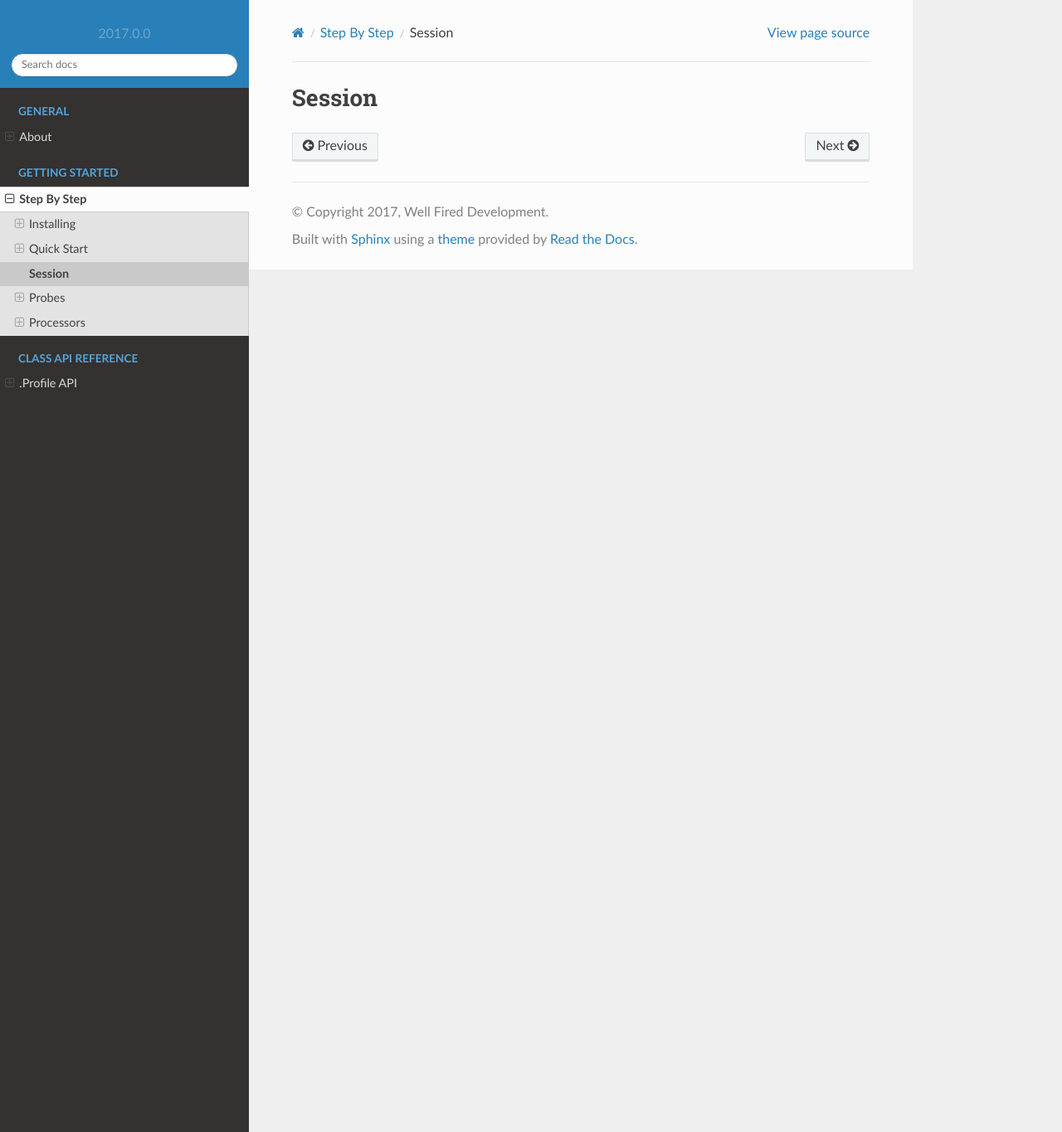
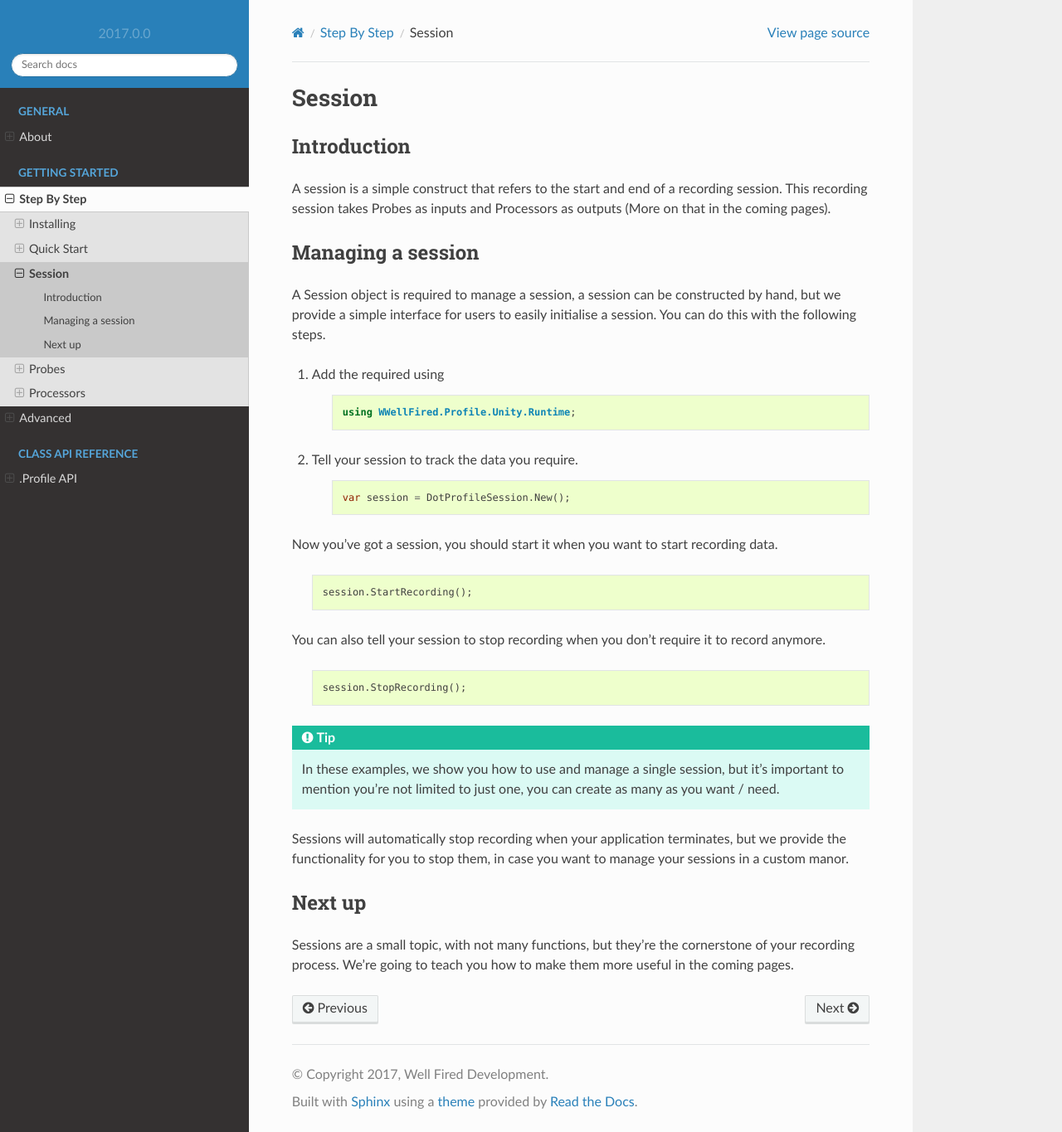
Before and after one commit to WellFiredDevelopment/dotProfileDocumentation, a Sphinx documentation site: the page built from sphinx/source/learn/step_by_step/session.rst, in a window 1280 px wide and 1365 px high. Shown: the whole window at 83% size. Built offline with Sphinx 7.4.7 and the Read the Docs theme 2.0.0, drawn with Linux system fonts in a browser that asks for light colours.

```diff
--- a/sphinx/source/conf.py
+++ b/sphinx/source/conf.py
@@ -44,7 +44,7 @@ source_suffix = '.rst'
 master_doc = 'index'
 
 # General information about the project.
-project = u'dotProfile'
+project = u'.Profile'
 copyright = u'2017, Well Fired Development'
 author = u'Well Fired Development'
 
--- a/sphinx/source/index.rst
+++ b/sphinx/source/index.rst
@@ -28,6 +28,7 @@ The main documentation for the site is organized into the following sections:
    :name: sec-learn
 
    learn/step_by_step/index
+   learn/advanced/index
 
 .. toctree::
    :maxdepth: 1
--- a/sphinx/source/learn/step_by_step/probes.rst
+++ b/sphinx/source/learn/step_by_step/probes.rst
@@ -30,7 +30,7 @@ continuous and one shot probes. Out of the box, .Profile provides probes for the
 
 +-----------------------------------+----------------------+----------------------------------------------+
 | Name                              | Probe Type           | Tracks                                       |
-+-----------------------------------+----------------------+----------------------------------------------+
++===================================+======================+==============================================+
 | Defaults.Continuous               | Continuous           | CPU load and framerate                       |
 +-----------------------------------+----------------------+----------------------------------------------+
 | Defaults.ContinuousMemory         | Continuous           | Memory usage across many systems             |
--- a/sphinx/source/learn/step_by_step/session.rst
+++ b/sphinx/source/learn/step_by_step/session.rst
@@ -1,2 +1,50 @@
 Session
 =======
+
+Introduction
+------------
+
+A session is a simple construct that refers to the start and end of a recording session. This recording session takes
+Probes as inputs and Processors as outputs (More on that in the coming pages).
+
+Managing a session
+------------------
+
+A Session object is required to manage a session, a session can be constructed by hand, but we provide a simple
+interface for users to easily initialise a session. You can do this with the following steps.
+
+1) Add the required using
+
+    .. code-block:: c#
+
+        using WWellFired.Profile.Unity.Runtime;
+
+2) Tell your session to track the data you require.
+
+    .. code-block:: c#
+
+        var session = DotProfileSession.New();
+
+Now you've got a session, you should start it when you want to start recording data.
+
+    .. code-block:: c#
+
+        session.StartRecording();
+
+You can also tell your session to stop recording when you don't require it to record anymore.
+
+    .. code-block:: c#
+
+        session.StopRecording();
+
+.. tip:: In these examples, we show you how to use and manage a single session, but it's important to mention you're
+         not limited to just one, you can create as many as you want / need.
+
+Sessions will automatically stop recording when your application terminates, but we provide the functionality for you
+to stop them, in case you want to manage your sessions in a custom manor.
+
+Next up
+-------
+
+Sessions are a small topic, with not many functions, but they're the cornerstone of your recording process. We're going
+to teach you how to make them more useful in the coming pages.
```
Also changed, not shown: sphinx/source/learn/advanced/commandline.rst (added, +33 -0 lines), sphinx/source/learn/advanced/index.rst (added, +9 -0 lines).
